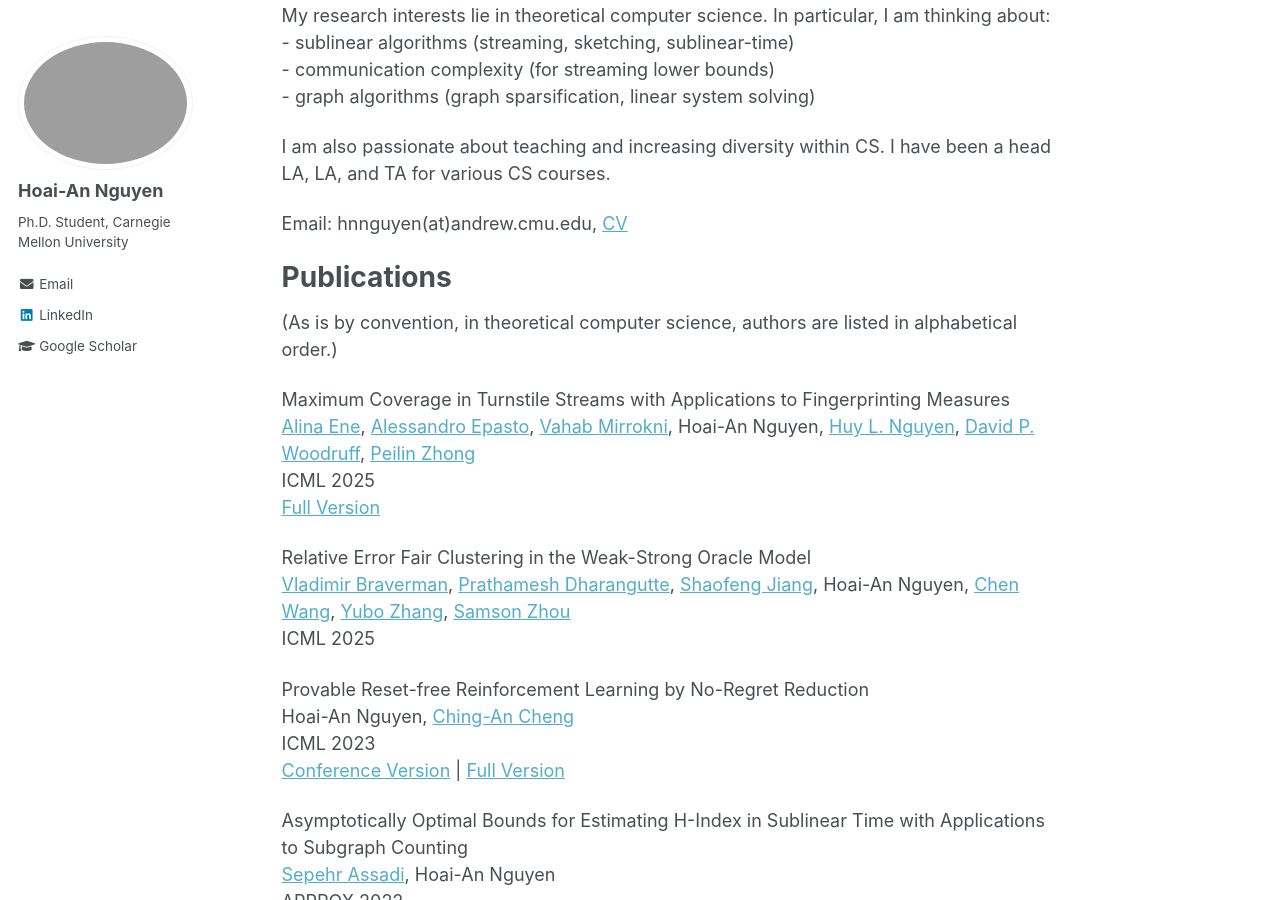
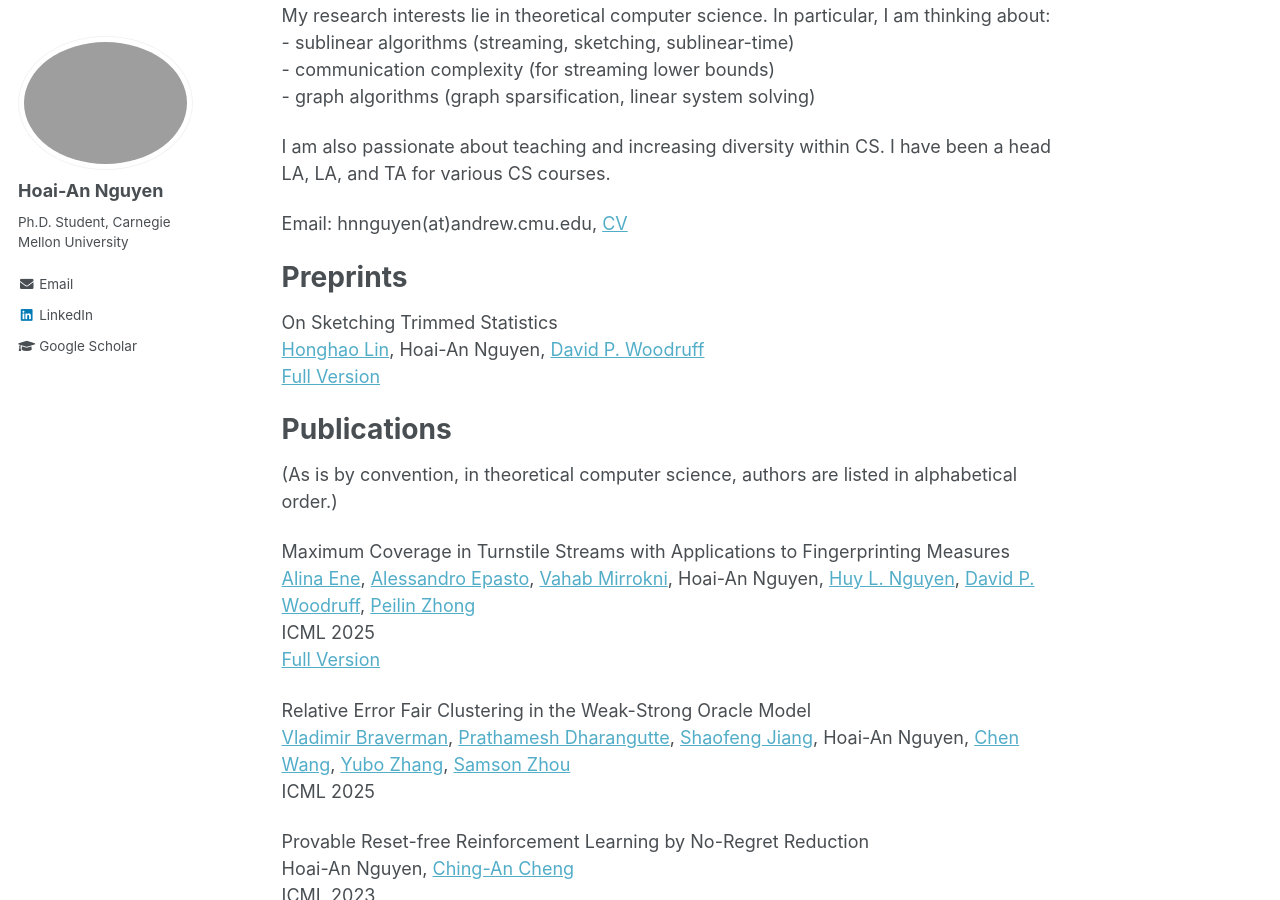
Before and after one commit to hoai77/hoai77.github.io, a Jekyll site: the page built from _pages/about.md, in a window 1280 px wide and 900 px high, scrolled down 317 px. Built offline with Jekyll 4.4.1, drawn with Linux system fonts in a browser that asks for light colours.

Commit message:
preprint

```diff
--- a/_pages/about.md
+++ b/_pages/about.md
@@ -17,6 +17,12 @@ My research interests lie in theoretical computer science. In particular, I am t
 I am also passionate about teaching and increasing diversity within CS. I have been a head LA, LA, and TA for various CS courses.
 
 Email: hnnguyen(at)andrew.cmu.edu, [CV](../files/Hoaian_Nguyen_CV.pdf)
+
+Preprints
+=========
+On Sketching Trimmed Statistics \\
+[Honghao Lin](https://honghlin.github.io/), Hoai-An Nguyen, [David P. Woodruff](https://www.cs.cmu.edu/~dwoodruf/) \\
+[Full Version](https://arxiv.org/abs/2506.07342)
 
 Publications
 ============
```
